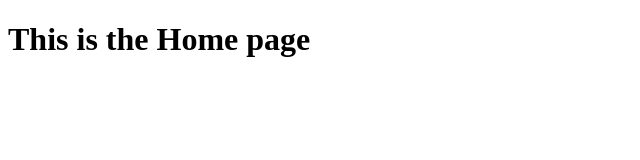
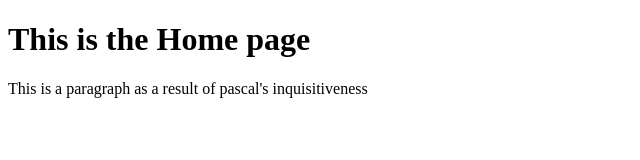
Before and after one commit to Devjineer/egbeda-git, a plain HTML site: page index.html in a window 1280 px wide. Shown: the whole page, without its empty margins (0-640 px from the left). Drawn offline with Linux system fonts and the light colour scheme.

Commit message:
Added paragraph to the index.html file

```diff
--- a/index.html
+++ b/index.html
@@ -7,5 +7,6 @@
   </head>
   <body>
     <h1>This is the Home page</h1>
+    <p>This is a paragraph as a result of pascal's inquisitiveness</p>
   </body>
 </html>
```
